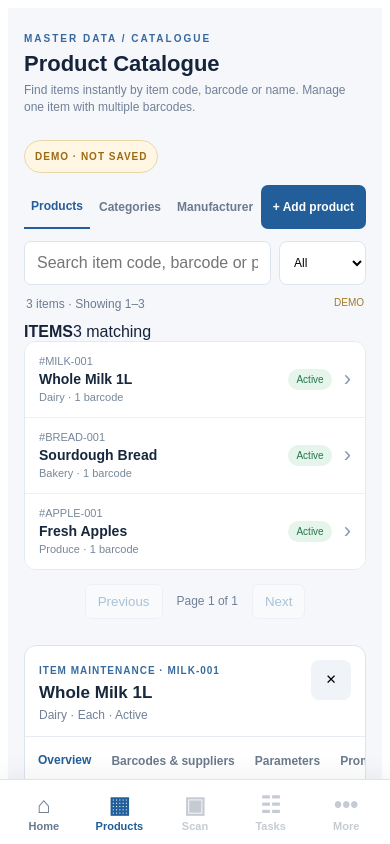
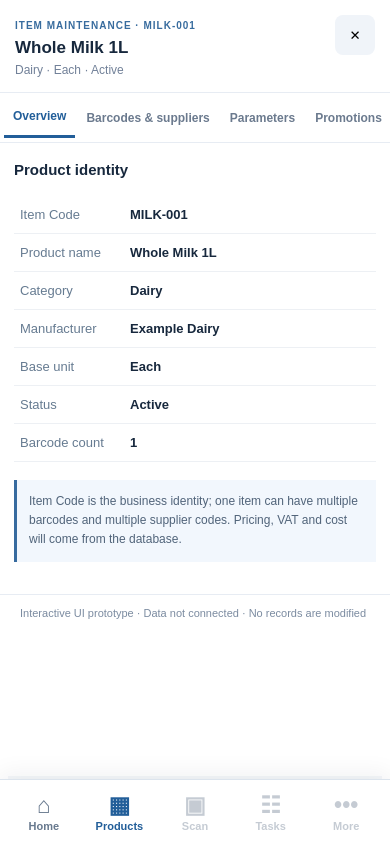
Before and after one commit to franklinajithan/omnicore-retail-platform, a Next.js app in the folder apps/web/: page /catalog in a window 390 px wide. Shown: the top 844 px of the page. Built offline with nearby package versions, Linux system fonts and the light colour scheme.

Commit message:
style(web): dense master-detail catalogue workstation with mobile full-screen product detail

```diff
--- a/apps/web/app/catalog/catalog.module.css
+++ b/apps/web/app/catalog/catalog.module.css
@@ -66,3 +66,7 @@
 }
 
 .productLink{background:transparent;border:0;padding:0;color:#225e99;text-align:left;cursor:pointer;font:inherit}.productLink:hover{text-decoration:underline}
+
+/* Dense, always-visible master/detail workstation on desktop. */
+.main{max-width:none;padding:20px 24px}.header h1{font-size:23px}.header p{margin:4px 0}.stats{display:none}.panel{border-radius:8px}.toolbar{padding:10px 14px}.catalogControls{padding:0 14px}.resultSummary{padding:8px 14px}.workbench{display:grid;grid-template-columns:minmax(260px,31%) minmax(0,1fr);gap:0;min-height:640px;border-top:1px solid #e4eaf1}.listPane{min-width:0;border-right:1px solid #dce4ed;max-height:calc(100vh - 300px);min-height:580px;overflow:auto}.listPaneTitle{display:flex;justify-content:space-between;padding:10px 14px;font-size:11px;background:#f3f6fa;color:#52657b}.listPaneTitle span{font-weight:400}.detailPane,.detailPaneEmpty{min-width:0;overflow:auto;max-height:calc(100vh - 300px);min-height:580px;background:#fff}.detailPaneEmpty{display:grid;place-items:center}.selectHint{font-size:13px;color:#8795a5}.workbench .tableWrap{display:none}.workbench .compactList{display:block;border:0;border-radius:0}.workbench .compactRow{min-height:57px;padding:9px 12px}.workbench .compactIdentity strong{font-size:12px}.workbench .compactIdentity small{font-size:10px}.workbench .compactEnd{gap:4px}.workbench .compactStatus{font-size:9px}.workbench .pagination{padding:9px}.workbench .compactItem:has(.compactRow[aria-expanded=true]){background:#edf4fc}.workbench .compactRow[aria-expanded=true]{background:#e9f2fc;border-left:3px solid #225e99}.detailPane>section{border:0;border-radius:0;margin:0}.detailPane>section>header{padding:15px}
+@media(max-width:850px){.main{padding:12px 12px calc(108px + env(safe-area-inset-bottom))}.workbench{display:block;min-height:0}.listPane{max-height:none;min-height:0;border-right:0}.detailPane{position:fixed;inset:0 0 calc(68px + env(safe-area-inset-bottom));z-index:25;overflow-y:auto;max-height:none;min-height:0;background:#fff}.detailPaneEmpty{display:none}.detailPane>section{margin:0}.workbench .compactRow{min-height:64px}.workbench .compactIdentity strong{font-size:13px}.listPaneTitle{border-top:1px solid #e4eaf1}}
```
